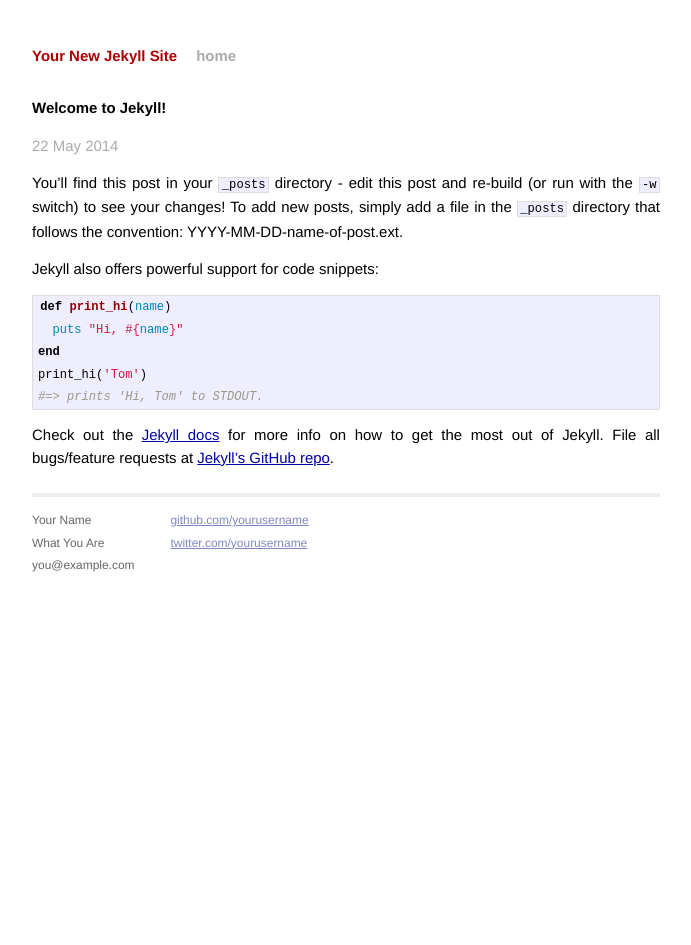
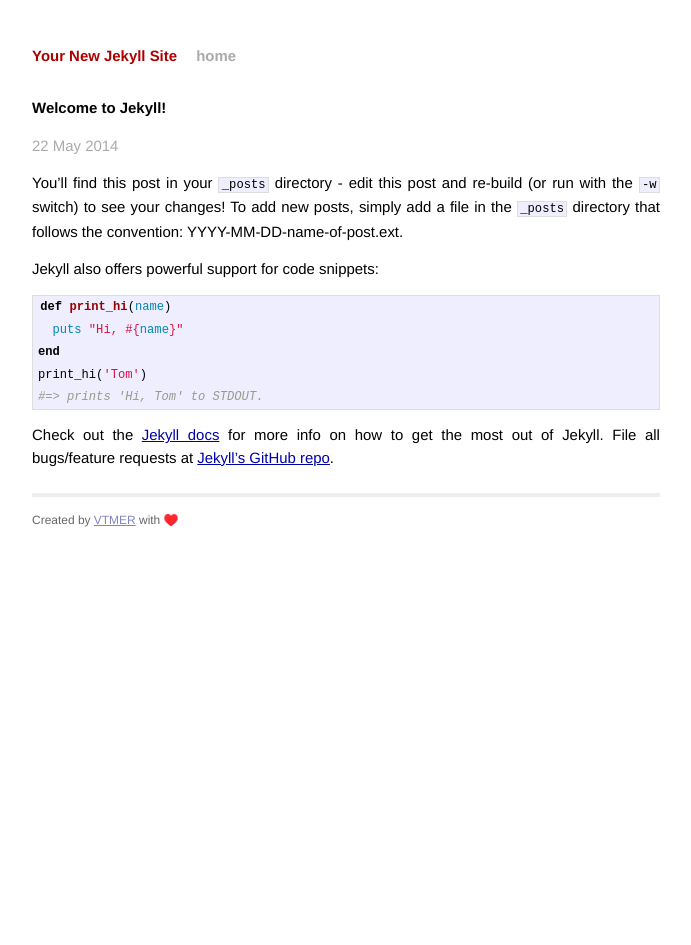
Before and after one commit to vtmer/developer, a Jekyll site: the page built from _posts/2014-05-22-welcome-to-jekyll.markdown, in a window 1280 px wide. Shown: the whole page, without its empty margins (294-985 px from the left). Built offline with Jekyll 4.4.1, drawn with Linux system fonts in a browser that asks for light colours; Markdown is read by kramdown in place of the engine named in the settings.

Commit message:
Change footer.

```diff
--- a/_layouts/default.html
+++ b/_layouts/default.html
@@ -26,15 +26,7 @@
           <div class="footer">
             <div class="contact">
               <p>
-                Your Name<br />
-                What You Are<br />
-                you@example.com
-              </p>
-            </div>
-            <div class="contact">
-              <p>
-                <a href="https://github.com/yourusername">github.com/yourusername</a><br />
-                <a href="https://twitter.com/yourusername">twitter.com/yourusername</a><br />
+                  Created by <a href="https://github.com/vtmer">VTMER</a> with ♥️
               </p>
             </div>
           </div>
```
